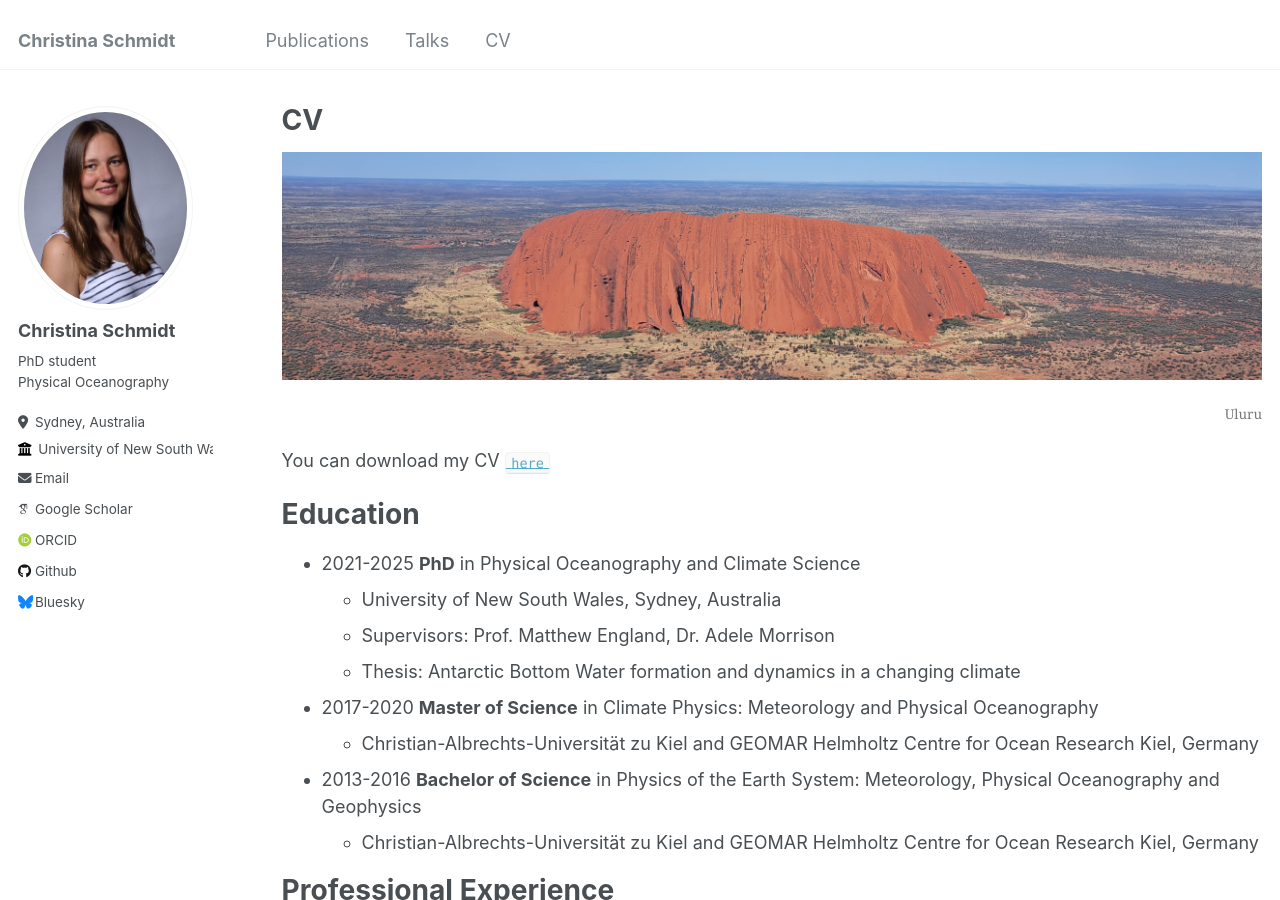
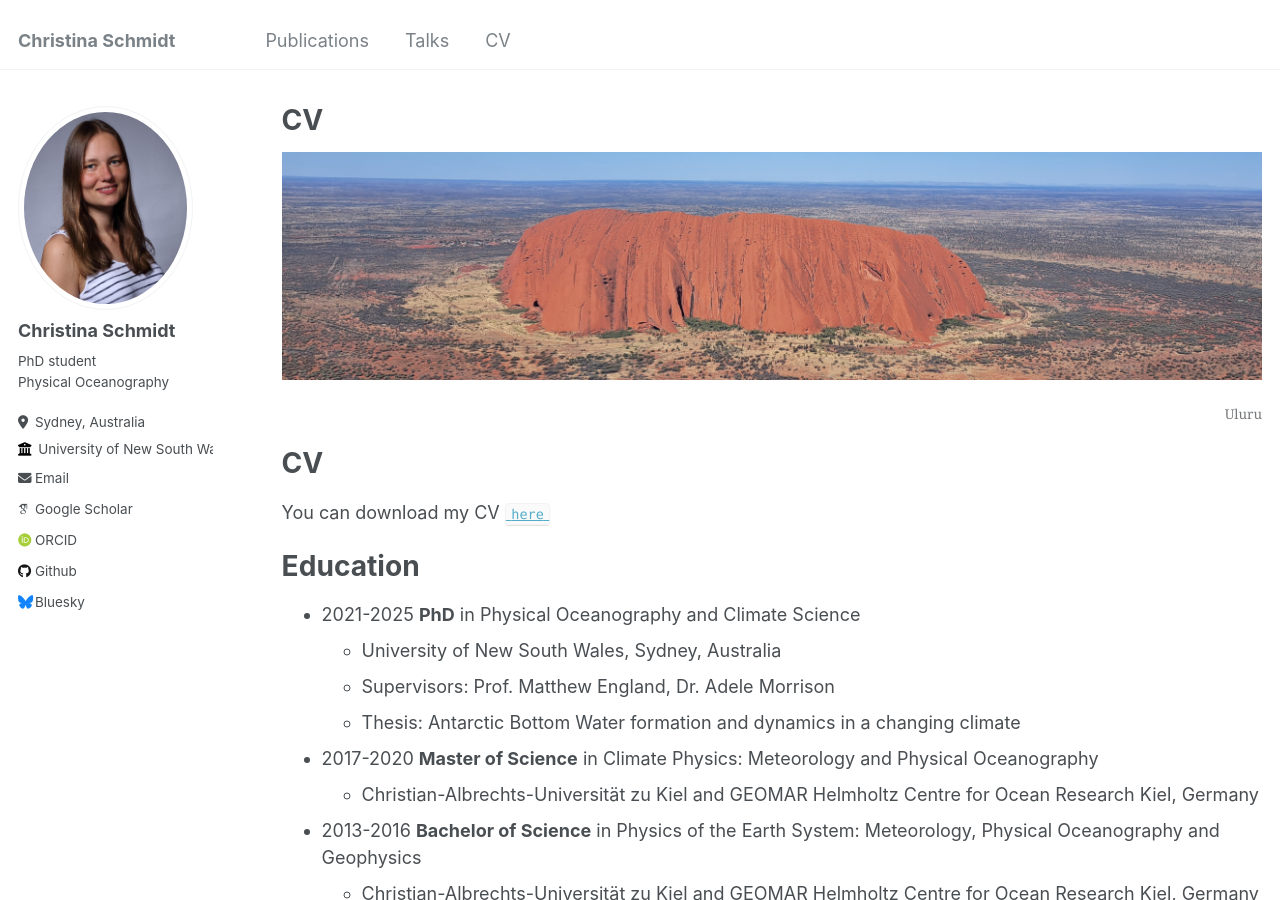
Before and after one commit to schmidt-christina/schmidt-christina.github.io, a Jekyll site: the page built from _pages/cv.md, in a window 1280 px wide and 900 px high. Built offline with Jekyll 4.4.1, drawn with Linux system fonts in a browser that asks for light colours; some web fonts are replaced.

Commit message:
Title below photo

```diff
--- a/_pages/cv.md
+++ b/_pages/cv.md
@@ -16,7 +16,7 @@ redirect_from:
   </figcaption>
 </p>
 
-{% include base_path %}
+# CV
 
 You can download my CV [`here`](/files/CV_master_2024-08.pdf)
 
```
